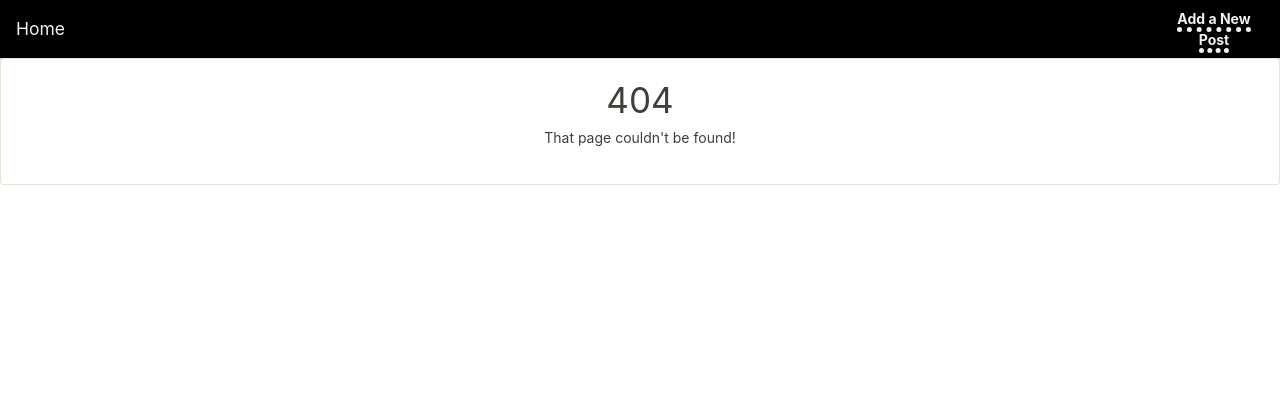
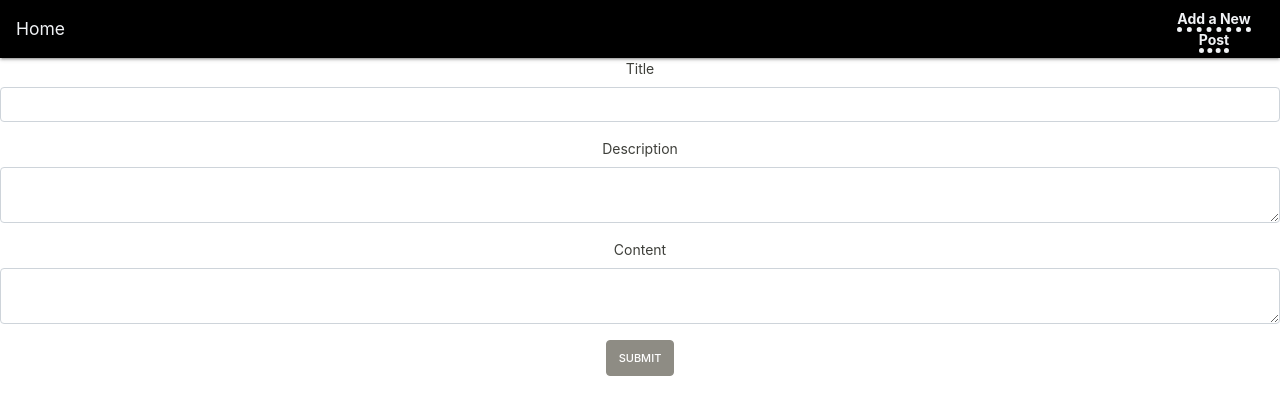
Before and after one commit to joanne-wu-hoo/redux-microblog, a React (Create React App) app: page /new in a window 1280 px wide. Before the commit this address had no page. Shown: the top 414 px of the page. Built offline with nearby package versions, Linux system fonts and the light colour scheme.

Commit message:
add functionaltiy to add a new post, TODO: edit post functionality

```diff
--- a/src/App.js
+++ b/src/App.js
@@ -7,6 +7,7 @@ import BlogForm from './BlogForm';
 import NotFound from './NotFound'
 import './App.css';
 
+const TEST_BLOGS = require("./test_blog.json");
 
 /** App
  *
@@ -20,24 +21,16 @@ import './App.css';
     }
  */
 
-// const TEST_BLOGS = {
-//   1: {
-//     title: "test title",
-//     description: "test description",
-//     content: "test content"
-//   }
-// }
 
 class App extends Component {
   constructor(props) {
     super(props);
-    this.state = { blogs: {} };
-    // this.state = { blogs: TEST_BLOGS };
+    //this.state = { blogs: {} };
+    this.state = { blogs: TEST_BLOGS };
     this.addPost = this.addPost.bind(this);
     this.editPost = this.editPost.bind(this);
     this.deletePost = this.deletePost.bind(this);
   }
-
 
   /** given newPostObj = {id, title, description, content },
    * add to state in form {id : { title, description, content }}
@@ -49,12 +42,12 @@ class App extends Component {
     const { id, ...content } = newPostObj;
     this.setState(state => ({
       blogs: { ...state.blogs, [id]: content }
-    }))
+    })
+    // ,function after() { console.log("after App > addPost, this.state.blogs: ", this.state.blogs) }
+    )
   }
 
-  /** given editedPostObj = {id, title, description},
-   * edit post in state in form {id : { title, description }}
-   */
+  /** given editedPostObj = {id, title, description}, edit post in state*/
   editPost(editedPostObj) {
     const { id, ...content } = editedPostObj;
     this.setState(state => ({
@@ -88,8 +81,8 @@ class App extends Component {
               id={rtProps.match.params.id}
               edit={this.editPost}
               delete={this.deletePost}
-              blogs={this.state.blogs} />} />
-          <Route exact path="/new" render={() => <BlogForm add={this.addPost} />} /> */}
+              blogs={this.state.blogs} />} /> */}
+          <Route exact path="/new" render={(rtProps) => <BlogForm mode="add" add={this.addPost} history={rtProps.history}/>} />
           <Route render={() => <NotFound />} />
         </Switch>
       </div>
--- a/src/BlogForm.js
+++ b/src/BlogForm.js
@@ -0,0 +1,111 @@
+import React, { Component } from 'react';
+import { Form, FormGroup, Input, Button, Label } from 'reactstrap';
+import uuid from 'uuid/v4';
+
+
+/** BlogForm
+ *
+ * props:
+ * - id
+ * - edit
+ *   - function from App to edit post & set state
+ *   - need to pass in {id, title, description,content}
+ * - add
+ *   - function from App to add post & set state)
+ *   - need to pass in {id, title, description,content}
+ * - blogs: { id: {title, description, content}, ...}
+ *
+ */
+
+const DEFAULT_STATE = {
+  title: '',
+  description: '',
+  content: ''
+}
+
+
+class BlogForm extends Component {
+  constructor(props) {
+    super(props);
+    this.state = DEFAULT_STATE
+    this.handleChange = this.handleChange.bind(this);
+    this.handleSubmit = this.handleSubmit.bind(this);
+  }
+
+  handleChange(evt) {
+    this.setState({
+      [evt.target.name]: evt.target.value
+    });
+  }
+
+  handleSubmit(evt) {
+    evt.preventDefault();
+
+    if (Object.values(this.state).some(value => value === "")) {
+      alert("Please fill in all fields!");
+      return
+    }
+
+    let newBlogObj = { ...this.state, id: uuid() };
+
+    this.props.mode === "add"
+      ? this.props.add(newBlogObj)
+      : this.props.edit(newBlogObj)
+
+    this.setState(DEFAULT_STATE);
+
+    this.props.history.push("/");
+  }
+
+
+  render() {
+    return (
+      <Form onSubmit={this.handleSubmit}>
+        <FormGroup>
+          <Label for="title">Title</Label>
+          <Input
+            id="title"
+            type="text"
+            onChange={this.handleChange}
+            name="title"
+            value={this.state.title}
+            required
+          />
+        </FormGroup>
+
+        <FormGroup>
+          <Label for="description">Description</Label>
+          <Input
+            id="description"
+            type="textarea"
+            onChange={this.handleChange}
+            name="description"
+            value={this.state.description}
+            required
+          />
+        </FormGroup>
+
+        <FormGroup>
+          <Label for="content">Content</Label>
+          <Input
+            id="content"
+            type="textarea"
+            onChange={this.handleChange}
+            name="content"
+            value={this.state.content}
+            required
+          />
+        </FormGroup>
+
+        <Button>Submit</Button>
+
+      </Form>
+
+
+    )
+  }
+
+
+}
+
+export default BlogForm;
--- a/src/Home.js
+++ b/src/Home.js
@@ -11,6 +11,8 @@ import { Link } from 'react-router-dom';
 
 class Home extends Component {
   render() {
+    // console.log("re-rendering home, this.props.blogs is: ", this.props.blogs);
+
     let blogIds = Object.keys(this.props.blogs);
     let blogs = blogIds.map(id =>
       <Card>
--- /dev/null
+++ b/src/test_blog.json
@@ -0,0 +1,12 @@
+{
+  "1": {
+    "title": "hello",
+    "description": "hello world",
+    "content": "Some of these blogs make over $100k a month, others are just a hobby for their owners, but all have the same purpose at their core… the love of writing and sharing information"
+  },
+  "2": {
+    "title": "goodbye",
+    "description": "goodbye world",
+    "content": "Some of these blogs make over $100k a month, others are just a hobby for their owners, but all have the same purpose at their core… the love of writing and sharing information"
+  }
+}
```
Also changed, not shown: 1 other file (tests, documents, lock files or other folders).
